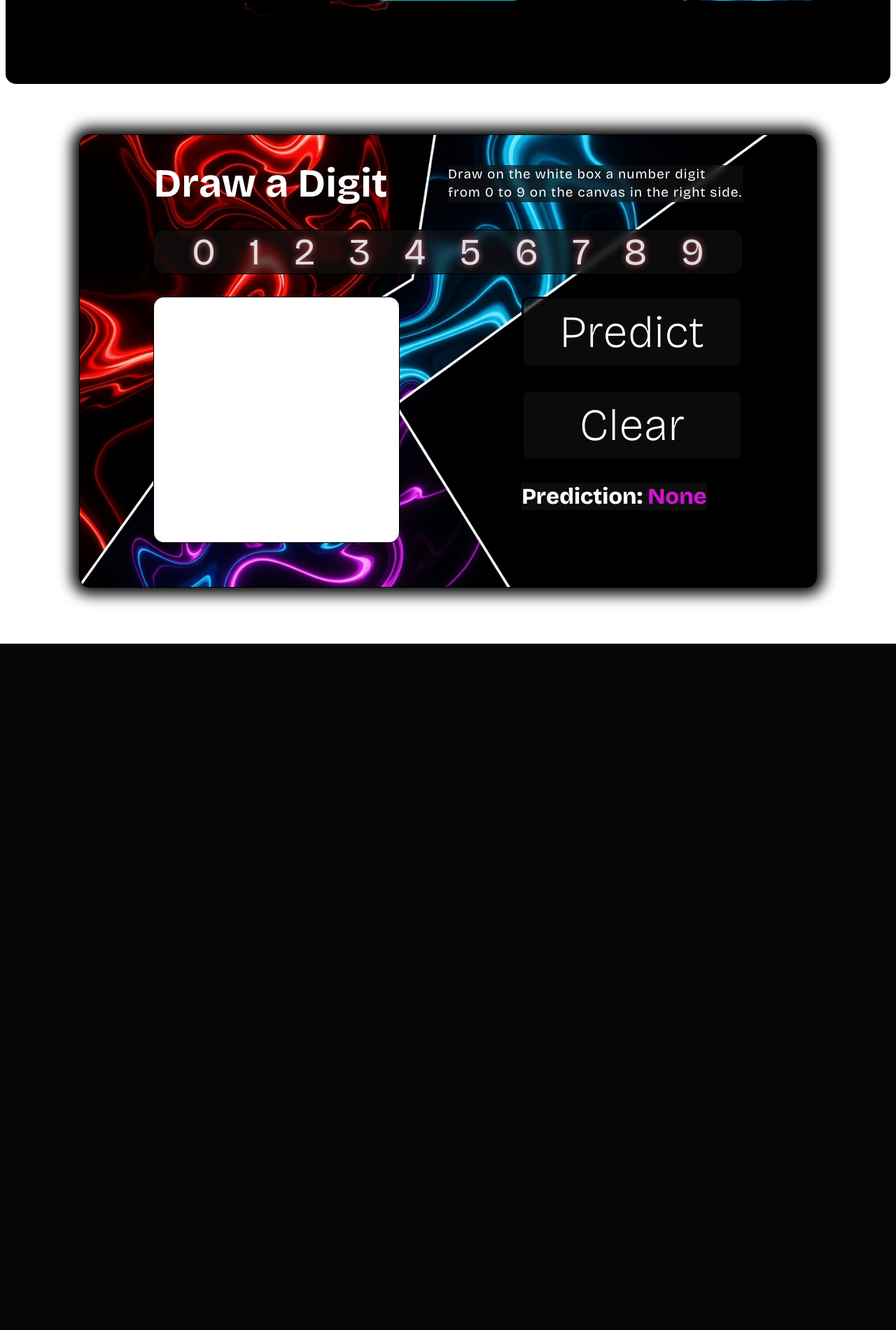
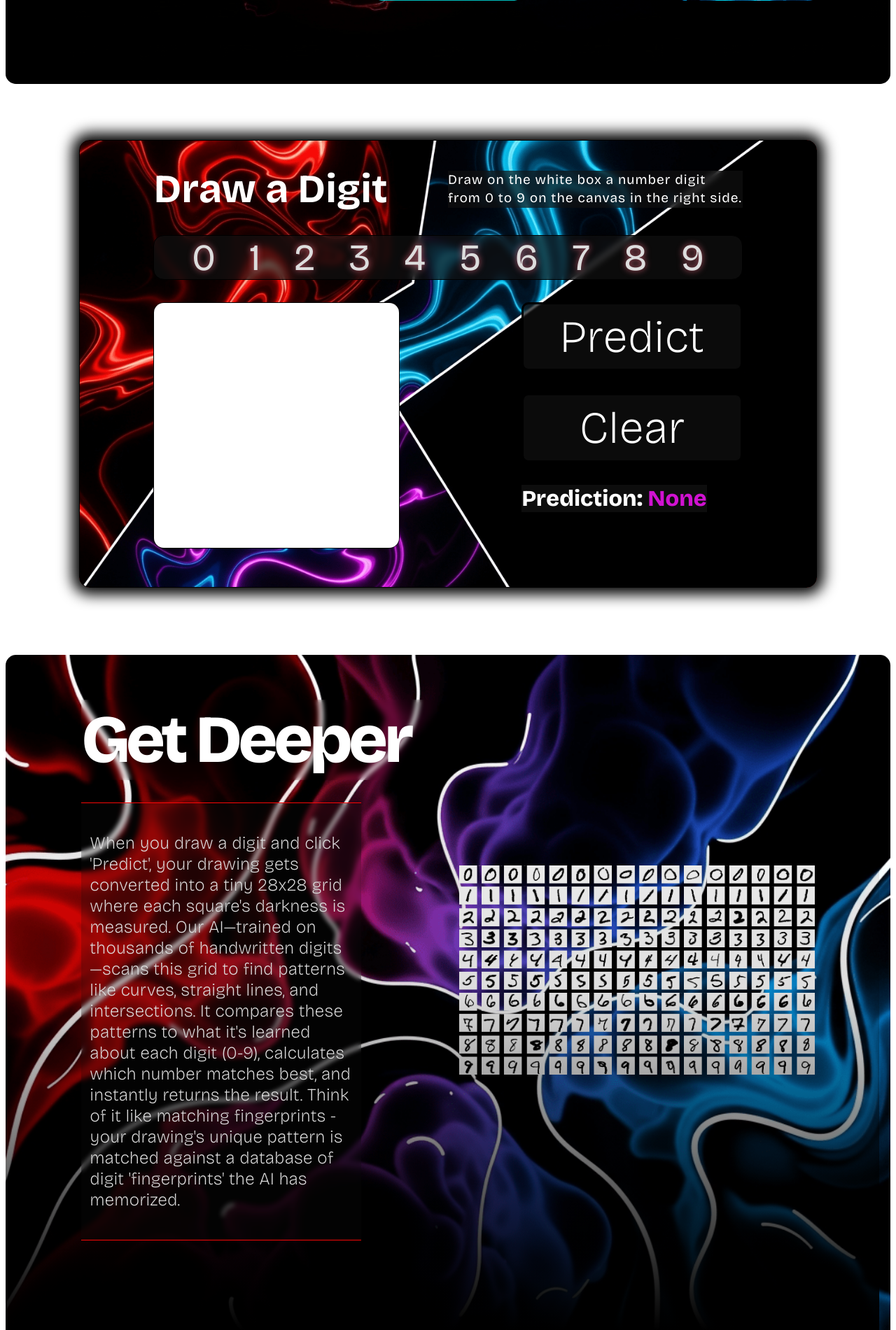
Before and after one commit to TizianoMontenegro/Hand-Written-Numbers-AI, a Flask app: page / in a window 1280 px wide. Shown: the part 672-2573 px from the top of the page at 70% size. Before the commit the page ends 1592 px from the top, so only its background shows below. Run offline with Flask 3, Linux system fonts and the light colour scheme; a map, chart or similar area stays blank.

Commit message:
Create about section.

```diff
--- a/static/style.css
+++ b/static/style.css
@@ -81,9 +81,13 @@
 * {
     box-sizing: border-box;
 }
+html {
+    scroll-behavior: smooth;
+}
 body {
     margin: var(--mar);
-    /* background-color: coral; */
+    margin-bottom: 0;
+    /* background-color: #111; */
     font-family: var(--font);
     /* font-weight: 400; */
 }
@@ -97,6 +101,11 @@ canvas {
 .wrapper {
     overflow: hidden;
     border-radius: var(--bradius);
+    border-bottom-left-radius: 0;
+    border-bottom-right-radius: 0;
+
+    width: 100%;
+    height: 100%;
 }
 
 /* FOR NEW SECTIONS */
@@ -261,7 +270,7 @@ canvas {
 
 /* DRAW SECTION */
 .draw {
-    padding-top: 72px;
+    padding-top: calc(72px + var(--mar));
     display: grid;
     grid-template-columns: repeat(12, 1fr);
     /* grid-template-rows: repeat(4, 1fr); */
@@ -270,7 +279,7 @@ canvas {
     width: 100%;
     min-height: 90vh;
 
-    margin-bottom: 72px;
+    margin-bottom: calc(72px + var(--mar) * 2);
 }
 .draw__container {
     background-color: #f33;
@@ -431,3 +440,105 @@ canvas {
 .draw__prediction span {
     color: var(--thirth-c);
 }
+
+
+/* ABOUT SECTIO0N */
+#about {
+    height: var(--mar);
+    width: 100%;
+}
+.about {
+    display: grid;
+    grid-template-columns: repeat(12, 1fr);
+    grid-template-rows: max-content 1fr;
+    width: 100%;
+
+    padding: 4em 0 8em;
+    gap: 2em;
+
+    background-image: url(background3.png);
+    background-size: cover;
+    background-repeat: no-repeat;
+    background-position: center center;
+
+   color: #fff;
+
+    border-radius: var(--bradius);
+    border-bottom-left-radius: 0;
+    border-bottom-right-radius: 0;
+
+    position: relative;
+    /* margin-top: 72px; */
+}
+
+.about__shadow {
+    position: absolute;
+    top: 0;
+    left: 0;
+    width: 100%;
+    height: 100%;
+    background-image: linear-gradient(to bottom, transparent, #0002, #000);
+    z-index: 0;
+    /* margin-top: var(--mar); */
+    border-radius: var(--bradius);
+    border-bottom-left-radius: 0;
+    border-bottom-right-radius: 0;
+    /* left: var(--mar); */
+    width: calc(100% - var(--mar) * 2);
+}
+
+.about__title {
+    grid-column: 2 / 7;
+
+    font-size: 4lh;
+    margin: 0;
+    font-weight: 900;
+    letter-spacing: -6px;
+
+    /* -webkit-text-stroke-width: 1px;
+    -webkit-text-stroke-color: #111; */
+    z-index: 10;
+    font-size: 6em;
+
+    background-color: linear-gradient(transparent, #1113);
+    backdrop-filter: blur(3px);
+    /* width: max-content;
+    padding-right: 20px; */
+}
+.about__desc {
+    grid-column: 2 / 6;
+    grid-row: 2 / 3;
+
+    font-size: 1.3lh;
+    font-weight: 200;
+    margin: 0;
+
+    background-color: #1113;
+    backdrop-filter: blur(3px);
+    height: max-content;
+    padding: 1.7em .5em;
+    /* text-align: ; */
+    z-index: 10;
+    color: #ddd;
+
+    border-top: 1px solid var(--secont-c);
+    border-bottom: 1px solid var(--secont-c);
+}
+.about__image {
+    width: 100%;
+    grid-column: 7 / 12;
+    grid-row: 1 / 3;
+
+    /* background-image: url(background3.png);
+    background-size: cover;
+    background-repeat: no-repeat;
+    background-position: center center; */
+
+    /* padding: 2em; */
+
+    margin: auto 0;
+    /* z-index: 10; */
+
+    /* background-color: #1113;
+    backdrop-filter: blur(3px); */
+}
--- a/templates/index.html
+++ b/templates/index.html
@@ -67,6 +67,13 @@
                 </div>
             </main>
 
+            <div id="about"></div>
+            <section class="about">
+                <div class="about__shadow"></div>
+                <h2 class="about__title">Get Deeper</h2>
+                <p class="about__desc">When you draw a digit and click 'Predict', your drawing gets converted into a tiny 28x28 grid where each square's darkness is measured. Our AI—trained on thousands of handwritten digits—scans this grid to find patterns like curves, straight lines, and intersections. It compares these patterns to what it's learned about each digit (0-9), calculates which number matches best, and instantly returns the result. Think of it like matching fingerprints - your drawing's unique pattern is matched against a database of digit 'fingerprints' the AI has memorized.</p>
+                <img class="about__image" src="/static/mnist.png" alt="Mnist data set example">
+            </section>
         </div>
     </body>
 </html>
```
Also changed, not shown: static/background3.png (added), static/mnist.png (added).
